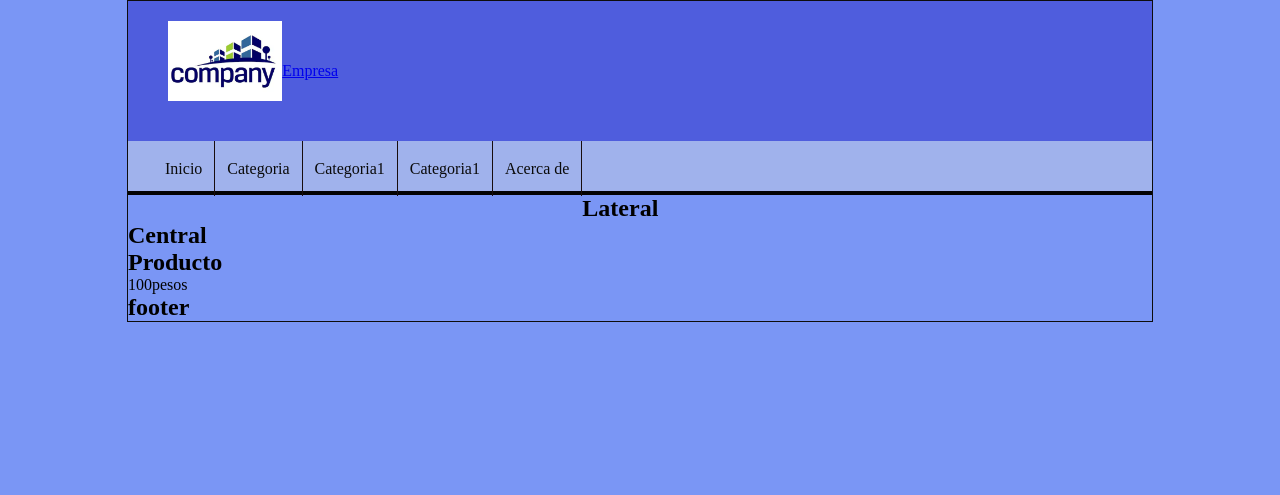
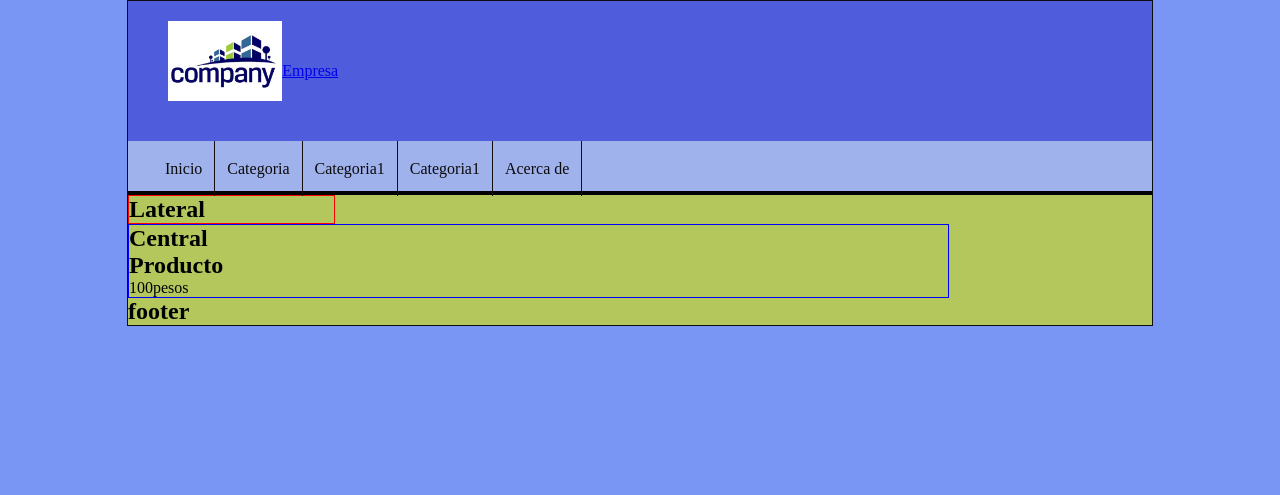
Before and after one commit to leonardo123garavito-pixel/pruebaphp, a PHP site: page / in a window 1280 px wide. Shown: the top 495 px of the page. Run offline with PHP 8.4, Linux system fonts and the light colour scheme.

Commit message:
lateral y central

```diff
--- a/index.html
+++ b/index.html
@@ -57,7 +57,9 @@
     </div>
     <footer id="footer">
         <h2>footer</h2>
+    </footer>
 
-    </footer>
+        </div>
+
 </body>
 </html>
--- a/style.css
+++ b/style.css
@@ -61,4 +61,20 @@ body{
 
 #menu a:hover{
     background: rgb(113, 187, 221)
+
 }
+
+#content{
+    margin: 0pc auto;
+    background: rgb(180, 199, 93);
+}
+
+/*barra lateral*/
+#lateral{
+    width: 20%;
+    border: 1px solid red;
+}
+#central{
+    width: 80%;
+    border: 1px solid blue;
+}
```
